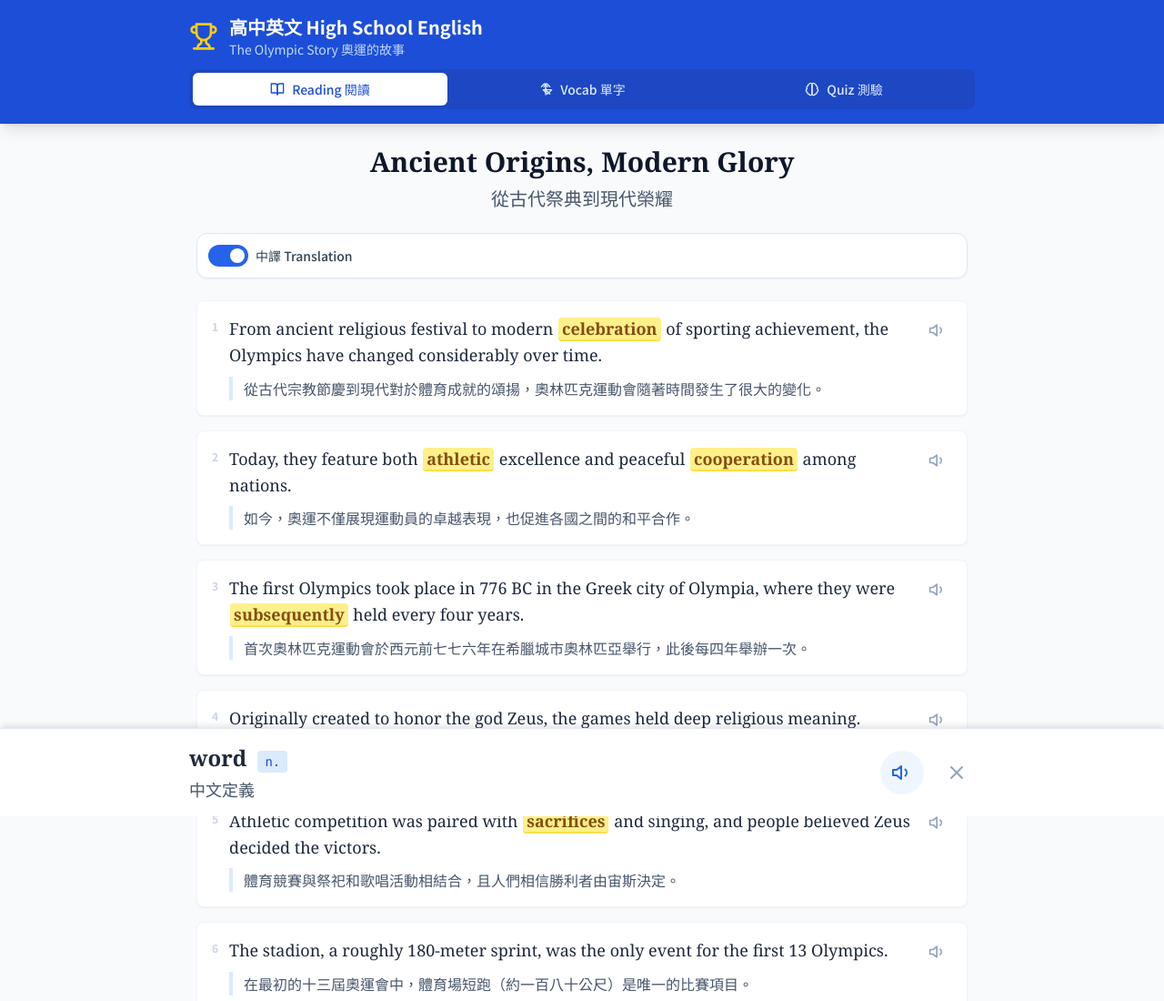
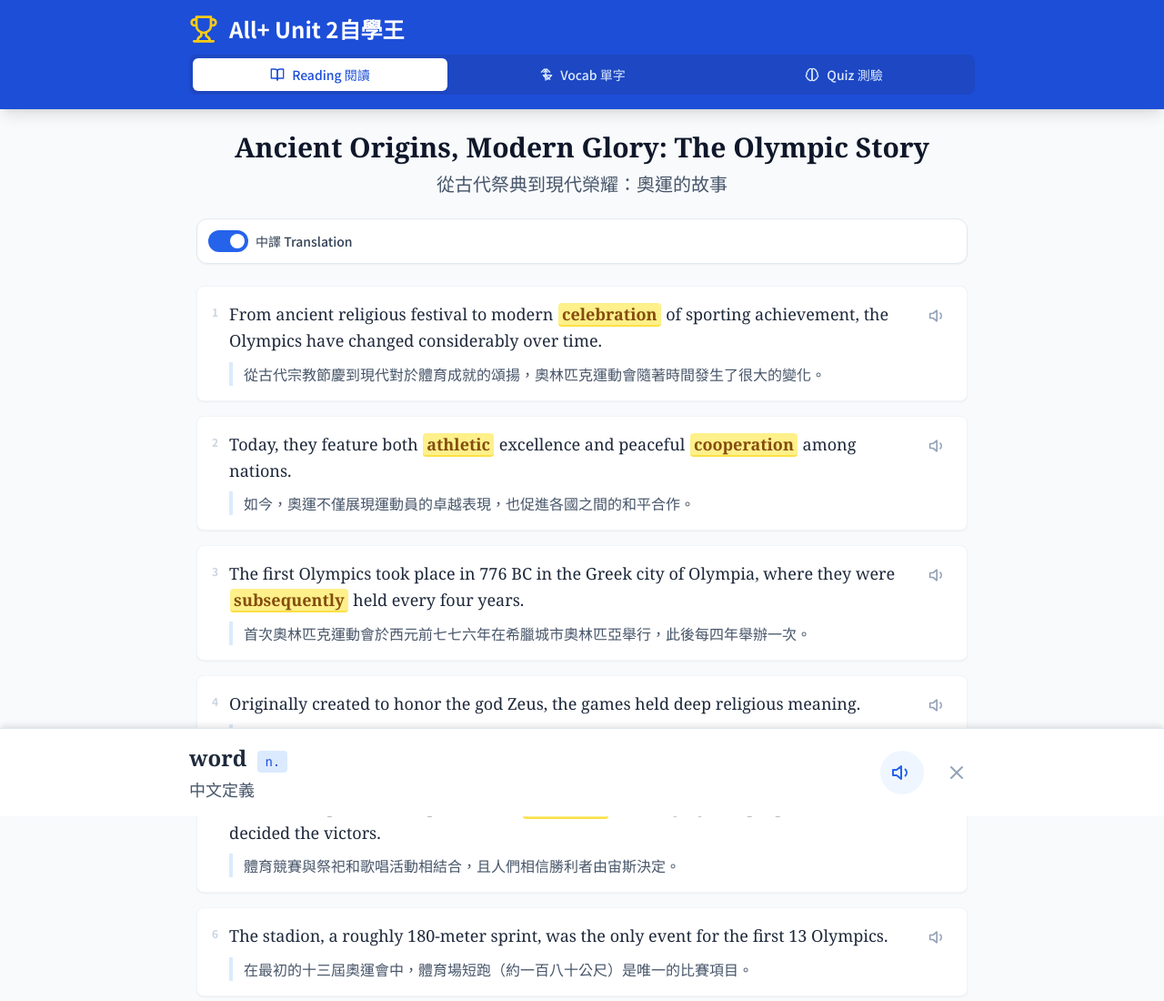
Before and after one commit to isahung-87/Nov.All-.Unit2, a plain HTML site: page index.html in a window 1280 px wide. Shown: the top 1100 px of the page at 91% size. Drawn offline with nearby package versions, Linux system fonts and the light colour scheme.

Commit message:
更新 index.html via EZPage

```diff
--- a/index.html
+++ b/index.html
@@ -3,7 +3,7 @@
 <head>
     <meta charset="UTF-8">
     <meta name="viewport" content="width=device-width, initial-scale=1.0">
-    <title>高中英文：奧運的故事 (Interactive)</title>
+    <title>All+ Unit 2自學王 (Interactive)</title>
     <!-- Tailwind CSS -->
     <script src="https://cdn.tailwindcss.com"></script>
     <!-- Google Fonts -->
@@ -60,8 +60,7 @@
                 <div class="flex items-center gap-3">
                     <svg xmlns="http://www.w3.org/2000/svg" class="h-8 w-8 text-yellow-400" viewBox="0 0 24 24" fill="none" stroke="currentColor" stroke-width="2" stroke-linecap="round" stroke-linejoin="round"><path d="M6 9H4.5a2.5 2.5 0 0 1 0-5H6"/><path d="M18 9h1.5a2.5 2.5 0 0 0 0-5H18"/><path d="M4 22h16"/><path d="M10 14.66V17c0 .55-.47.98-.97 1.21C7.85 18.75 7 20.24 7 22"/><path d="M14 14.66V17c0 .55.47.98.97 1.21C16.15 18.75 17 20.24 17 22"/><path d="M18 2H6v7a6 6 0 0 0 12 0V2Z"/></svg>
                     <div>
-                        <h1 class="text-lg md:text-xl font-bold leading-tight">高中英文 High School English</h1>
-                        <p class="text-blue-200 text-xs md:text-sm">The Olympic Story 奧運的故事</p>
+                        <h1 class="text-xl md:text-2xl font-bold leading-tight">All+ Unit 2自學王</h1>
                     </div>
                 </div>
             </div>
@@ -356,8 +355,8 @@
             let html = `
                 <div class="space-y-6 animate-fade-in">
                     <div class="text-center mb-6">
-                        <h2 class="text-2xl md:text-3xl font-serif font-bold text-slate-900 mb-2 leading-tight">Ancient Origins, Modern Glory</h2>
-                        <h3 class="text-lg md:text-xl text-slate-600 font-medium">從古代祭典到現代榮耀</h3>
+                        <h2 class="text-2xl md:text-3xl font-serif font-bold text-slate-900 mb-2 leading-tight">Ancient Origins, Modern Glory: The Olympic Story</h2>
+                        <h3 class="text-lg md:text-xl text-slate-600 font-medium">從古代祭典到現代榮耀：奧運的故事</h3>
                     </div>
 
                     <!-- Controls -->
```
